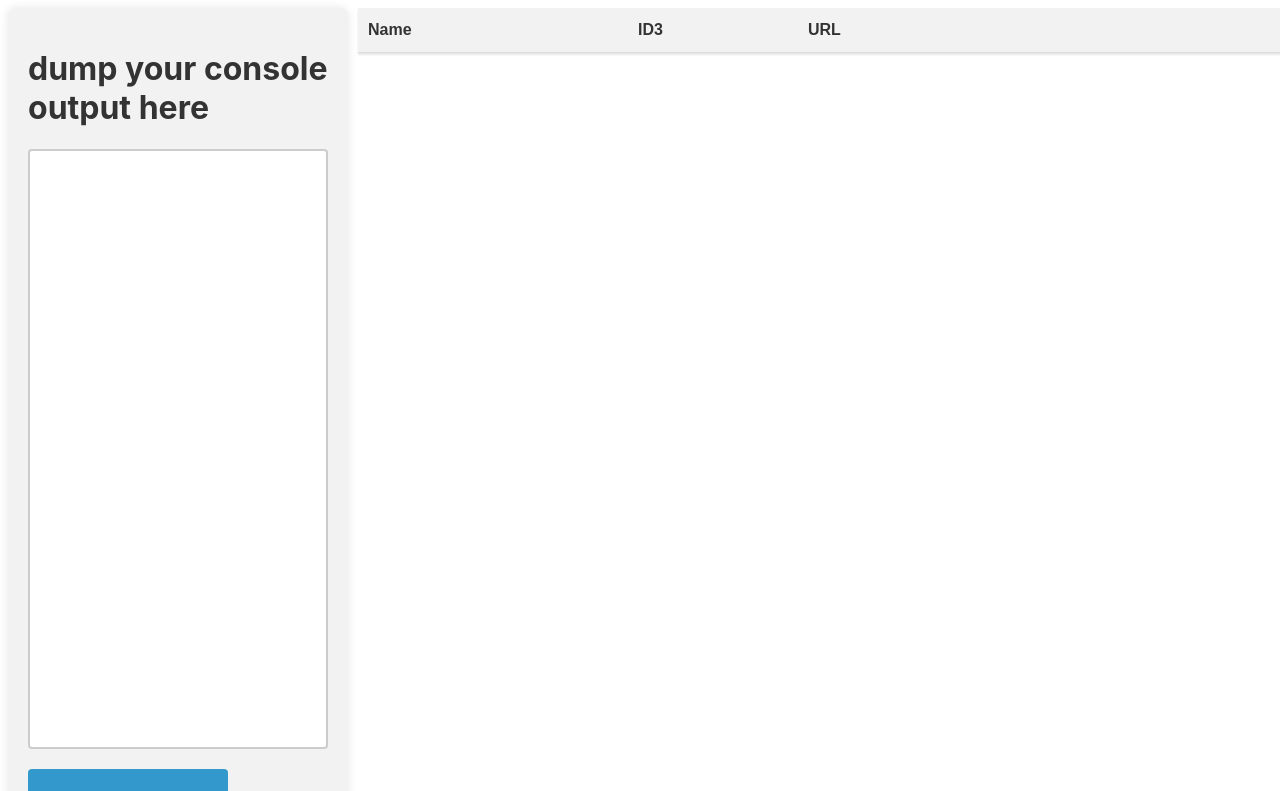
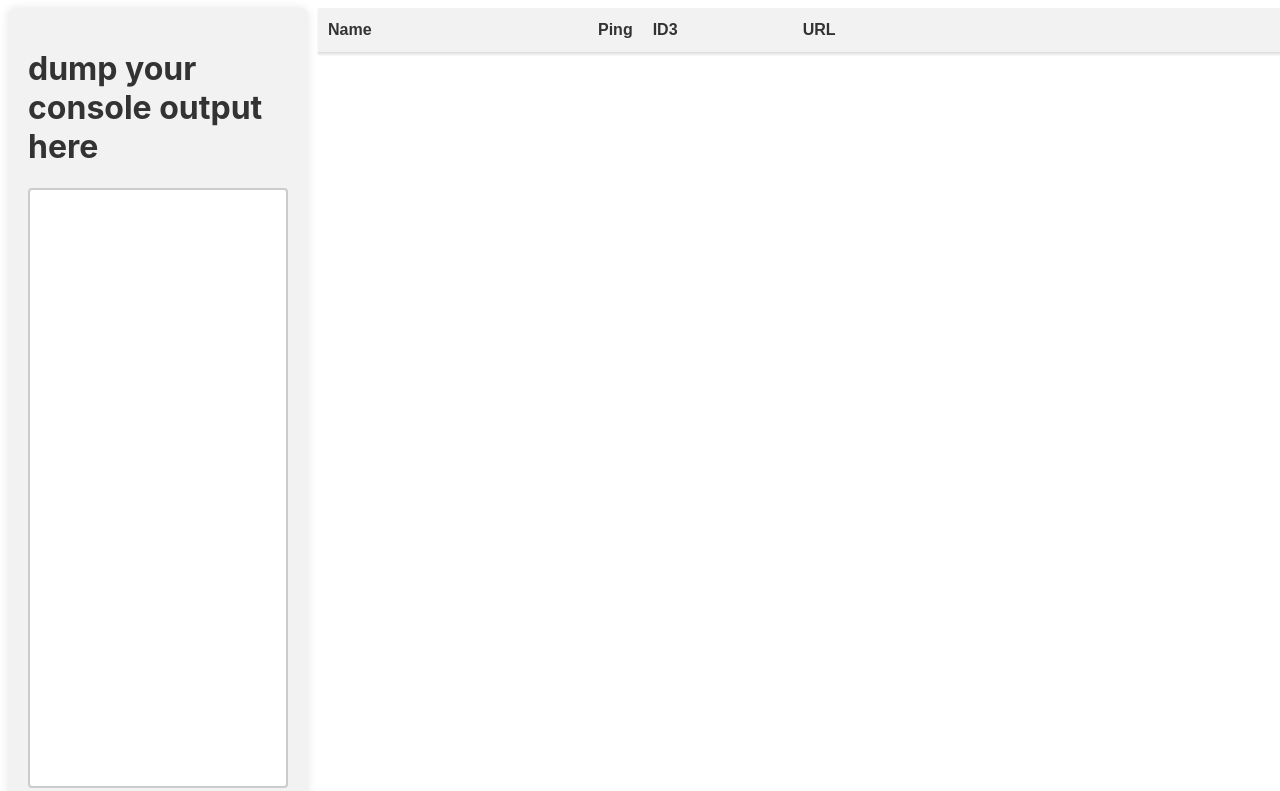
Before and after one commit to wahlp/tf2cssplg, a Svelte app: page / in a window 1280 px wide. Shown: the top 791 px of the page. Built offline with nearby package versions, Linux system fonts and the light colour scheme.

Commit message:
add ping to output

```diff
--- a/src/Formatter.svelte
+++ b/src/Formatter.svelte
@@ -56,14 +56,16 @@
       <thead>
         <tr>
           <th>Name</th>
+          <th>Ping</th>
           <th>ID3</th>
           <th>URL</th>
         </tr>
       </thead>
       <tbody>
-        {#each outputData as { name, id3, url }}
+        {#each outputData as { name, ping, id3, url }}
           <tr>
             <td>{name}</td>
+            <td>{ping}</td>
             <td>{id3}</td>
             <td>
               <div class="link-container">
@@ -150,7 +152,7 @@
     background-color: #3399cc;
   }
   .button-example:nth-child(2) {
-    margin-right: 100px;
+    margin-right: 60px;
   }
 
   .button-example:hover {
@@ -191,11 +193,11 @@
     min-width: 250px;
   }
 
-  th:nth-child(2), td:nth-child(2) {
-    min-width: 150px;
+  th:nth-child(3), td:nth-child(3) {
+    min-width: 130px;
   }
 
-  th:nth-child(3), td:nth-child(3) {
+  th:nth-child(4), td:nth-child(4) {
     min-width: 500px;
   }
 
--- a/src/converter.ts
+++ b/src/converter.ts
@@ -1,5 +1,6 @@
 type NameIdMapping = {
   name: string;
+  ping: string;
   id3: string;
   url: string;
 }
@@ -11,15 +12,15 @@ function convertSteam3ToSteam64(id3: string): string {
 }
 
 export function parseNameIdPairs(text: string): NameIdMapping[] {
-  const regex = /"(.+)"\s+\[U:(\d+):(\d+)\]/g;
+  const regex = /"(.+)"\s+\[U:(\d+):(\d+)\]\s+(\d+:\d+)\s+(\d+)/g;
   const mappings: NameIdMapping[] = [];
 
   let match: RegExpExecArray | null;
   while ((match = regex.exec(text))) {
-    const [, name, id_prefix, id] = match;
+    const [, name, id_prefix, id, time_connected, ping] = match;
     const id3 = `[U:${id_prefix}:${id}]`;
     const url = `https://steamcommunity.com/profiles/${convertSteam3ToSteam64(id)}/`;
-    mappings.push({ name, id3, url });
+    mappings.push({ name, ping, id3, url });
   }
 
   return mappings.sort((a, b) => {
```
